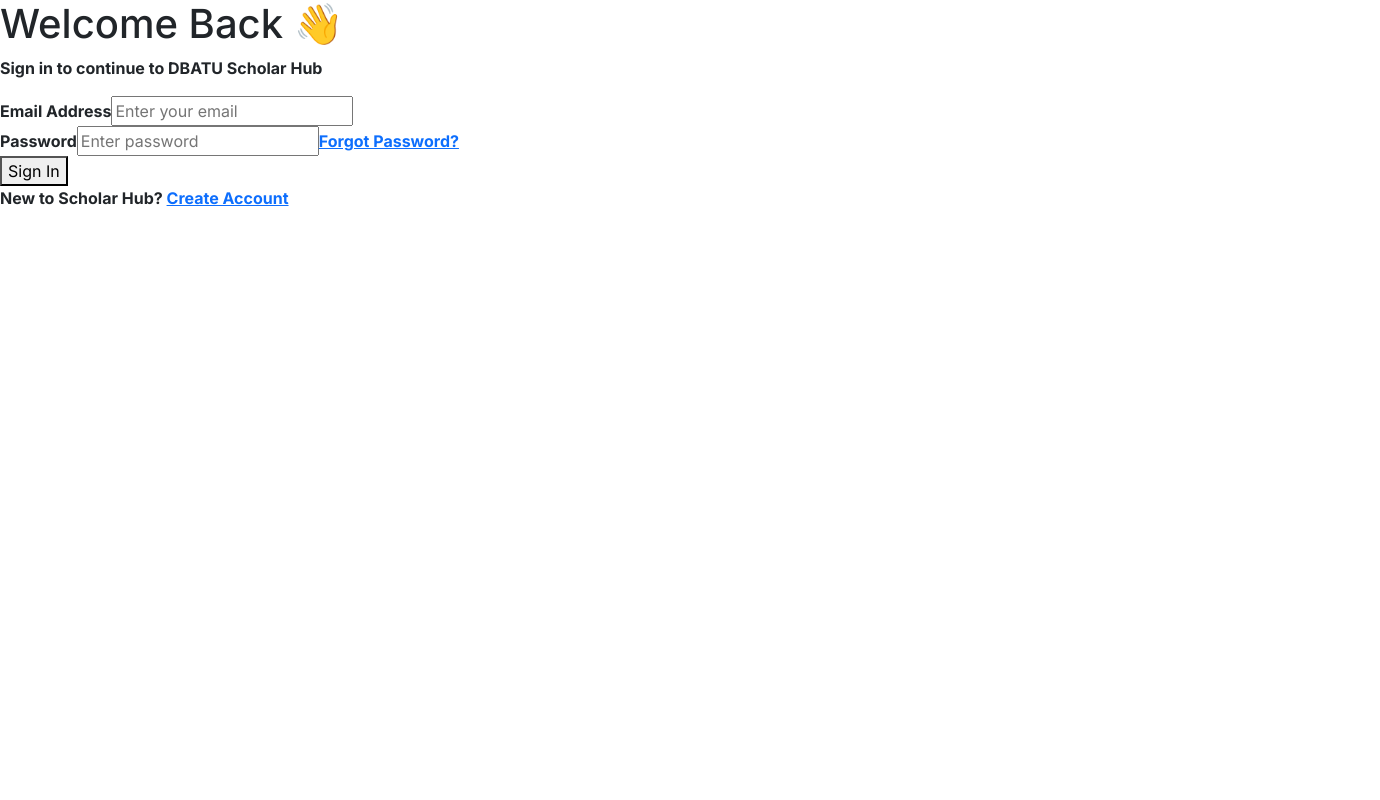
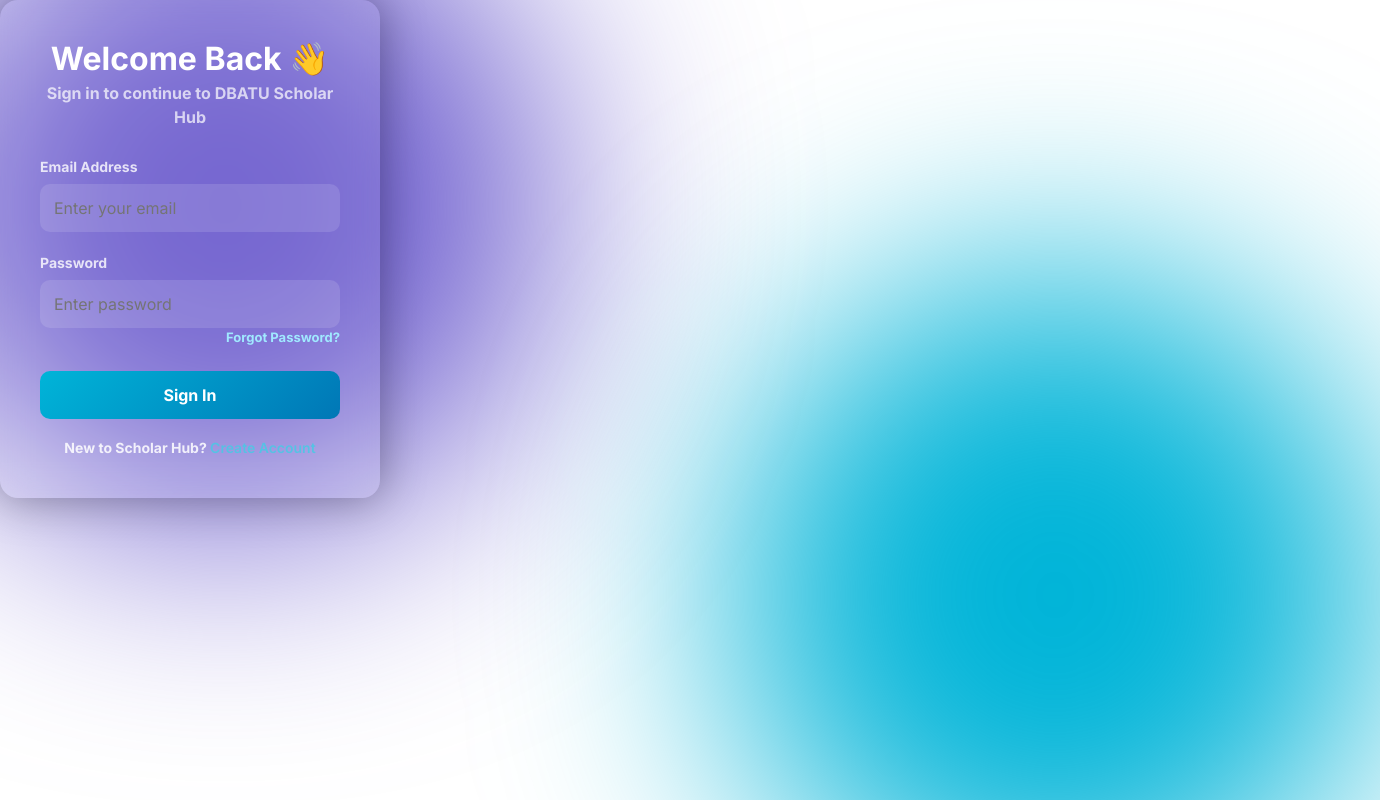
Before and after one commit to gituser-30/Resource-Allocator-project, a React (Vite) app in the folder client/: page /login in a window 1280 px wide. Shown: the top 800 px of the page, 1380 px wide, since content can reach past the window. Built offline with nearby package versions, Linux system fonts and the light colour scheme; a web font is replaced by a local one.

Commit message:
Update login.css

```diff
--- a/client/src/pages/login.css
+++ b/client/src/pages/login.css
@@ -1,6 +1,6 @@
 /* /* Background container */
 /* ======== PAGE BACKGROUND ONLY ======== */
-.login-container {
+/* .login-container {
   display: flex;
   align-items: center;
   justify-content: center;
@@ -96,10 +96,10 @@
     color: #9ca3af;
     font-size: 14px;
     margin: 0;
-}
+} */
 
 /* Icon circle with glow */
-.icon-circle {
+/* .icon-circle {
     width: 64px;
     height: 64px;
     background: linear-gradient(135deg, #0077b6, #00b4d8);
@@ -109,10 +109,10 @@
     justify-content: center;
     margin: 0 auto 15px;
     box-shadow: 0 0 15px rgba(0, 183, 255, 0.6);
-}
+} */
 
 /* Form */
-.form-group {
+/* .form-group {
     margin-bottom: 1rem;
     position: relative;
 }
@@ -132,10 +132,10 @@
 .form-group input:focus {
     border-color: #00b4d8;
     box-shadow: 0 0 8px rgba(0, 180, 216, 0.7);
-}
+} */
 
 /* Forgot link */
-.password-group a {
+/* .password-group a {
     position: absolute;
     right: 12px;
     top: 50%;
@@ -147,10 +147,10 @@
 
 .password-group a:hover {
     color: #90e0ef;
-}
+} */
 
 /* Gradient button */
-.btn-primary {
+/* .btn-primary {
     width: 100%;
     padding: 12px;
     background: linear-gradient(135deg, #0077b6, #00b4d8);
@@ -168,10 +168,10 @@
     background: linear-gradient(135deg, #0096c7, #48cae4);
     transform: translateY(-2px);
     box-shadow: 0 0 18px rgba(0, 180, 216, 0.8);
-}
+} */
 
 /* Signup text */
-.signup-text {
+/* .signup-text {
     text-align: center;
     margin-top: 1.2rem;
 }
@@ -190,10 +190,10 @@
 
 .signup-text a:hover {
     color: #90e0ef;
-}
+} */
 
 /* Animated elements are just instantly visible */
-.animated-card,
+/* .animated-card,
 .animated-header,
 .animated-form,
 .animated-signup-text,
@@ -203,20 +203,20 @@
 .animated-input,
 .animated-button {
     opacity: 1;
-}  */
+}  */ */
 
 
 /* ================= ROOT ================= */
-:root {
+/* :root {
   --primary: #00f5d4;
   --secondary: #3a86ff;
   --dark: #0b0f1a;
   --card: rgba(255, 255, 255, 0.08);
   --border: rgba(255, 255, 255, 0.15);
-}
+} */
 
 /* ================= BODY ================= */
-.login-container {
+/* .login-container {
   min-height: 100vh;
   width: 100%;
   background: radial-gradient(circle at top, #1b1f3b, #05060a);
@@ -227,10 +227,10 @@
   overflow: hidden;
   font-family: "Poppins", sans-serif;
   color: #fff;
-}
+} */
 
 /* ================= ANIMATED BLOBS ================= */
-.login-container::before,
+/* .login-container::before,
 .login-container::after {
   content: "";
   position: absolute;
@@ -261,10 +261,10 @@
   to {
     transform: translateY(-40px) translateX(40px);
   }
-}
+} */
 
 /* ================= CARD ================= */
-.login-card {
+/* .login-card {
   width: 100%;
   max-width: 420px;
   padding: 2.8rem;
@@ -286,10 +286,10 @@
     opacity: 1;
     transform: scale(1) translateY(0);
   }
-}
+} */
 
 /* ================= HEADER ================= */
-.login-header {
+/* .login-header {
   text-align: center;
   margin-bottom: 2rem;
 }
@@ -324,10 +324,10 @@
 .login-header p {
   font-size: 14px;
   color: #bfc5ff;
-}
+} */
 
 /* ================= FORM ================= */
-.form-group {
+/* .form-group {
   margin-bottom: 1.4rem;
   position: relative;
 }
@@ -348,10 +348,10 @@
   border-color: var(--primary);
   box-shadow: 0 0 18px rgba(0, 245, 212, 0.6);
   transform: scale(1.02);
-}
+} */
 
 /* ================= FORGOT ================= */
-.password-group a {
+/* .password-group a {
   position: absolute;
   right: 14px;
   top: 50%;
@@ -363,10 +363,10 @@
 
 .password-group a:hover {
   text-decoration: underline;
-}
+} */
 
 /* ================= BUTTON ================= */
-.btn-primary {
+/* .btn-primary {
   width: 100%;
   padding: 14px;
   border-radius: 14px;
@@ -398,10 +398,10 @@
 
 .btn-primary:hover::after {
   opacity: 1;
-}
+} */
 
 /* ================= SIGNUP ================= */
-.signup-text {
+/* .signup-text {
   text-align: center;
   margin-top: 1.6rem;
 }
@@ -419,10 +419,10 @@
 
 .signup-text a:hover {
   text-decoration: underline;
-}
+} */
 
 /* ================= ERROR ================= */
-.error-message {
+/* .error-message {
   background: rgba(255, 0, 80, 0.15);
   border: 1px solid rgba(255, 0, 80, 0.4);
   padding: 10px;
@@ -431,4 +431,164 @@
   margin-bottom: 1rem;
   color: #ff6b81;
   text-align: center;
+} */
+
+
+/* Background */
+.login-page-wrapper {
+  min-height: 100vh;
+  display: flex;
+  justify-content: center;
+  align-items: center;
+  background: #0a0f24;
+  position: relative;
+  overflow: hidden;
 }
+
+/* Floating Gradient Circles */
+.login-background::before,
+.login-background::after {
+  content: "";
+  position: absolute;
+  width: 650px;
+  height: 650px;
+  border-radius: 50%;
+  filter: blur(120px);
+  z-index: 0;
+}
+
+.login-background::before {
+  background: #6a5acd;
+  top: -120px;
+  left: -100px;
+}
+
+.login-background::after {
+  background: #00b4d8;
+  bottom: -120px;
+  right: -100px;
+}
+
+/* Login Card */
+.login-box {
+  width: 380px;
+  padding: 40px;
+  border-radius: 18px;
+  background: rgba(255, 255, 255, 0.08);
+  backdrop-filter: blur(15px);
+  box-shadow: 0 0 45px rgba(0, 0, 0, 0.35);
+  color: white;
+  z-index: 10;
+  animation: fadeIn 0.7s ease;
+}
+
+/* Text */
+.title {
+  font-size: 2rem;
+  font-weight: 700;
+  text-align: center;
+}
+
+.subtitle {
+  text-align: center;
+  opacity: 0.7;
+  margin-top: -5px;
+  margin-bottom: 25px;
+}
+
+/* Error Box */
+.error-box {
+  background: rgba(255, 51, 51, 0.1);
+  border-left: 4px solid #ff4444;
+  padding: 10px;
+  border-radius: 8px;
+  margin-bottom: 15px;
+  color: #ff6b6b;
+  font-size: 14px;
+}
+
+.form-area {
+  display: flex;
+  flex-direction: column;
+  gap: 18px;
+}
+
+/* Input Fields */
+.input-block label {
+  font-size: 14px;
+  opacity: 0.8;
+}
+
+.input-block input {
+  width: 100%;
+  padding: 12px 14px;
+  margin-top: 6px;
+  border-radius: 10px;
+  border: none;
+  outline: none;
+  background: rgba(255, 255, 255, 0.12);
+  color: white;
+  transition: 0.3s;
+}
+
+.input-block input:focus {
+  background: rgba(255, 255, 255, 0.18);
+  box-shadow: 0 0 8px #4ea8de;
+}
+
+/* Forgot Link */
+.forgot {
+  font-size: 13px;
+  color: #a0e9ff;
+  margin-left: 2px;
+  text-decoration: none;
+  float: right;
+}
+
+.forgot:hover {
+  text-decoration: underline;
+}
+
+/* Button */
+.login-btn {
+  width: 100%;
+  background: linear-gradient(135deg, #00b4d8, #0077b6);
+  padding: 12px;
+  border-radius: 10px;
+  font-size: 16px;
+  font-weight: 700;
+  border: none;
+  color: white;
+  margin-top: 5px;
+  cursor: pointer;
+  transition: 0.3s;
+}
+
+.login-btn:hover {
+  transform: translateY(-3px);
+  box-shadow: 0 0 20px #0096c7;
+}
+
+/* Signup */
+.signup-box {
+  text-align: center;
+  margin-top: 18px;
+  font-size: 14px;
+  opacity: 0.85;
+}
+
+.signup-link {
+  color: #48cae4;
+  font-weight: 600;
+  text-decoration: none;
+}
+
+.signup-link:hover {
+  text-decoration: underline;
+}
+
+/* Animation */
+@keyframes fadeIn {
+  from { opacity: 0; transform: translateY(20px); }
+  to { opacity: 1; transform: translateY(0); }
+}
```
